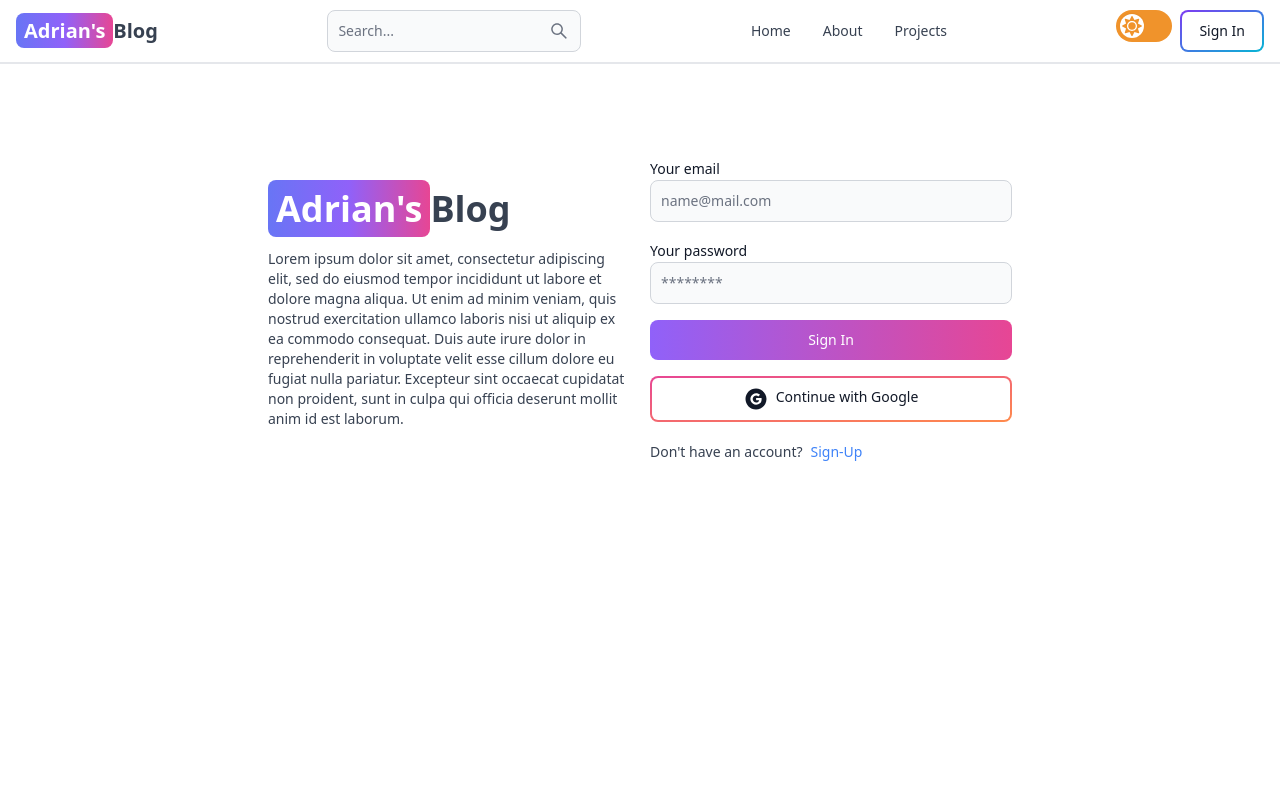
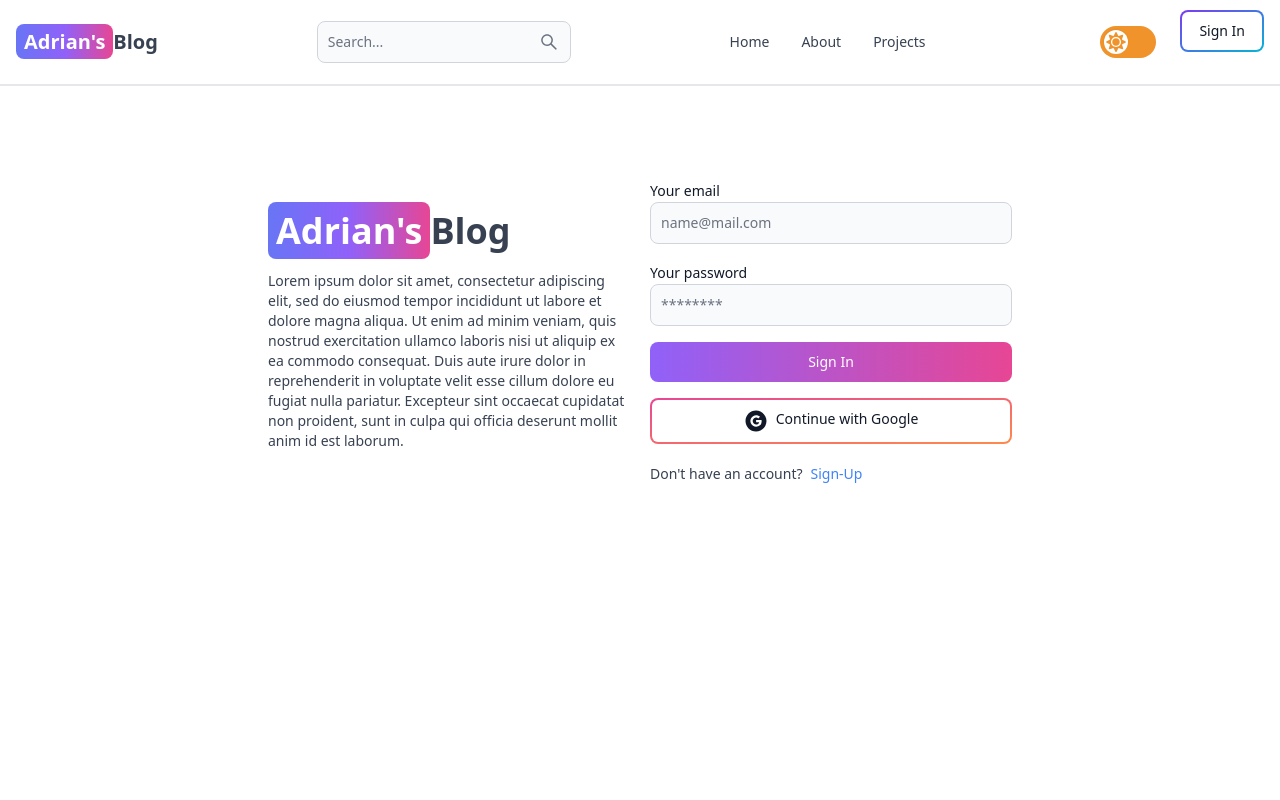
Before and after one commit to adriantoba/MERN-Blog, a React (Vite) app in the folder client/: page /sign-in in a window 1280 px wide. Shown: the top 800 px of the page. Built offline with nearby package versions, Linux system fonts and the light colour scheme; no server answers.

Commit message:
Clen-up and postioning of the dark mode switch

```diff
--- a/client/src/components/Header.jsx
+++ b/client/src/components/Header.jsx
@@ -44,13 +44,13 @@ export default function Header() {
         >
           <FaMoon />
         </Button> */}
-        <div className="">
-          <SwitchDark
-            checked={theme === "dark"}
-            onChange={(e) => setEnabled(e.target.checked)}
-            onClick={() => dispatch(toggleTheme())}
-          />
-        </div>
+
+        <SwitchDark
+          checked={theme === "dark"}
+          onChange={(e) => setEnabled(e.target.checked)}
+          onClick={() => dispatch(toggleTheme())}
+        />
+
         {currentUser ? (
           <Dropdown
             className="shadow-md rounded-md"
--- a/client/src/components/SwitchDark.jsx
+++ b/client/src/components/SwitchDark.jsx
@@ -3,7 +3,7 @@ import { FaMoon, FaSun } from "react-icons/fa";
 
 export default function SwitchDark(props) {
   return (
-    <div>
+    <div className="p-4">
       <label className="cursor-pointer">
         <input type="checkbox" className="hidden" {...props} />
         <div
```
